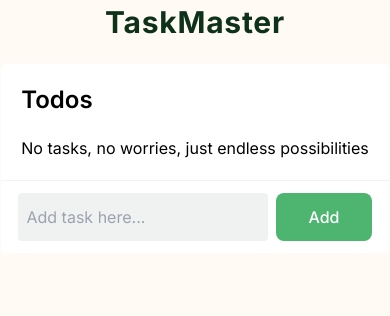
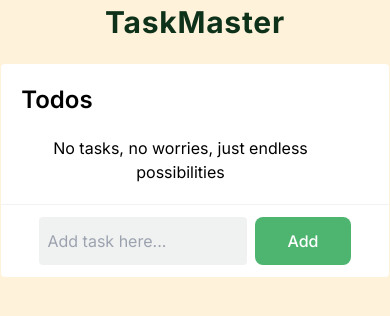
Before and after one commit to ajoykumardas12/taskmaster, a Next.js app: page / in a window 390 px wide. Shown: the top 316 px of the page. Built offline with nearby package versions, Linux system fonts and the light colour scheme.

Commit message:
responsive

```diff
--- a/app/components/AddTodo.tsx
+++ b/app/components/AddTodo.tsx
@@ -41,7 +41,7 @@ function AddTodo({addTodo}: AddTodoPropsT) {
                 id=""
                 placeholder="Add task here..."
                 autoComplete="off"
-                className="bg-inputBg p-2 rounded"
+                className="bg-inputBg p-2 w-52 min-[400px]:w-full outline-accent rounded"
                 ref={inputRef}
             />
             <Button variant="big" onButtonClick={() => handleSubmit} >
--- a/app/components/Button.tsx
+++ b/app/components/Button.tsx
@@ -17,7 +17,7 @@ function Button({variant, onButtonClick, children}: ButtonPropsT) {
     }else if(variant === "small"){
         return (
             <button
-                className="px-3 py-1 flex items-center justify-center text-white bg-accent hover:bg-accent/80 rounded-lg "
+                className="px-3 py-1 flex items-center justify-center text-white bg-accent hover:bg-[#339253] rounded-lg "
                 onClick={() =>onButtonClick()}
             >
                 {children}
--- a/app/components/Checkbox.tsx
+++ b/app/components/Checkbox.tsx
@@ -19,7 +19,7 @@ function Checkbox({defaultCheckedValue, onCheckedChange, children}: CheckboxProp
     return (
         <div className="flex items-center gap-3" onClick={handleCheckedChange}>
             <div className={`w-5 h-5 rounded-full ${!isChecked && `border border-border`} ${isChecked && `bg-accent`}`}></div>
-            <div className="w-[15rem] sm:w-[22.5rem] line-clamp-1">
+            <div className="w-[13rem] min-[400px]:w-[15rem] sm:w-[22.5rem] line-clamp-1">
                 {children}
             </div>
         </div>
--- a/app/page.tsx
+++ b/app/page.tsx
@@ -50,7 +50,7 @@ export default function Home() {
       <div className='bg-white mt-5 rounded'>
         <div className='p-5'>
           <h1 className='text-2xl font-semibold'>Todos</h1>
-          <div className='flex flex-col gap-2 mt-5 w-full sm:w-[28rem]'>
+          <div className='flex flex-col gap-2 mt-5 w-11/12 sm:w-[28rem]'>
             { todoItems &&
               todoItems.map((todoItem) => {
                 return(
--- a/tailwind.config.js
+++ b/tailwind.config.js
@@ -13,7 +13,7 @@ module.exports = {
           'conic-gradient(from 180deg at 50% 50%, var(--tw-gradient-stops))',
       },
       colors: {
-        primaryBg: "#FFFBF4",
+        primaryBg: "#FFF2DB",
         inputBg: "#F0F1F1",
         accent: "#4EB570",
         border: "#CCCCCC",
```
